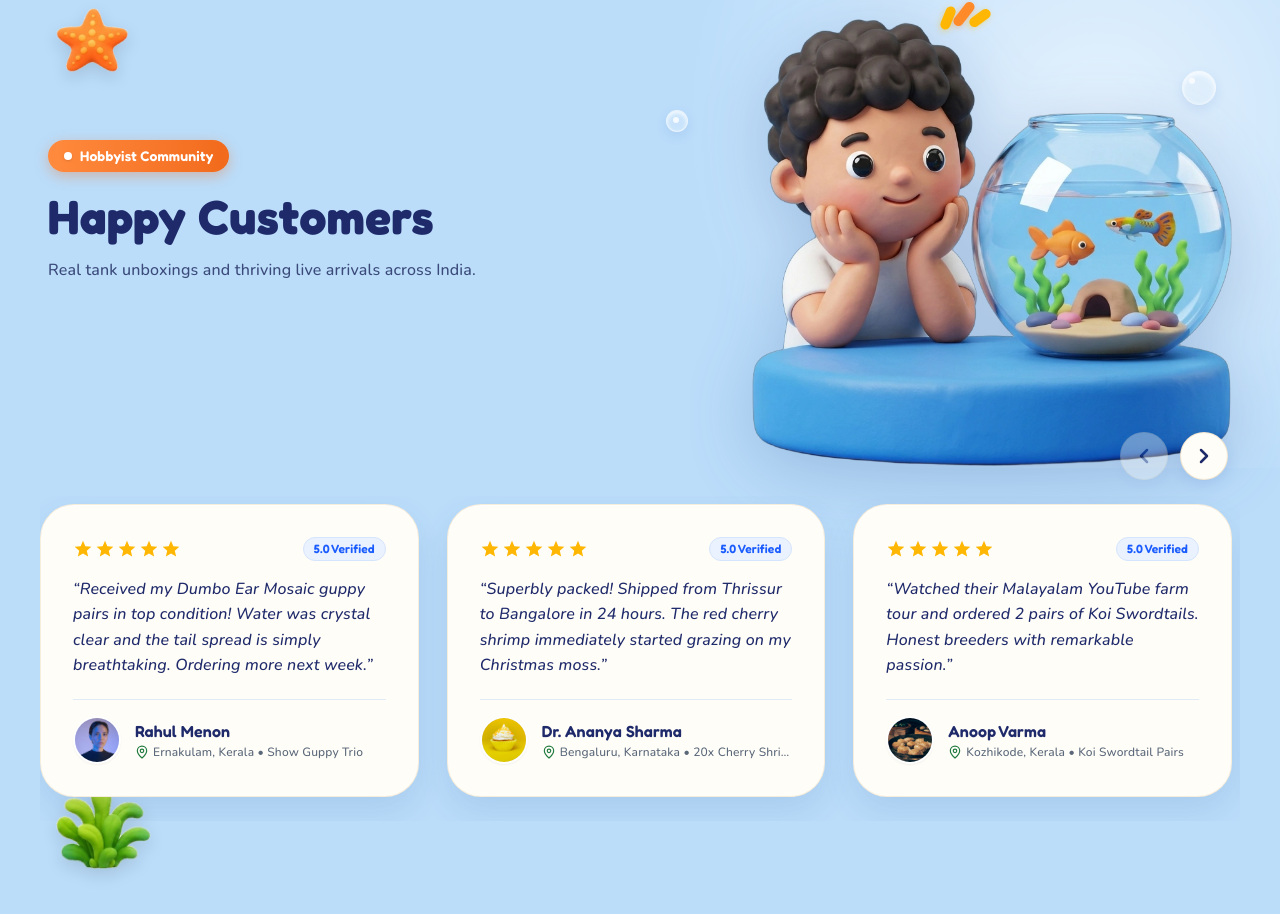
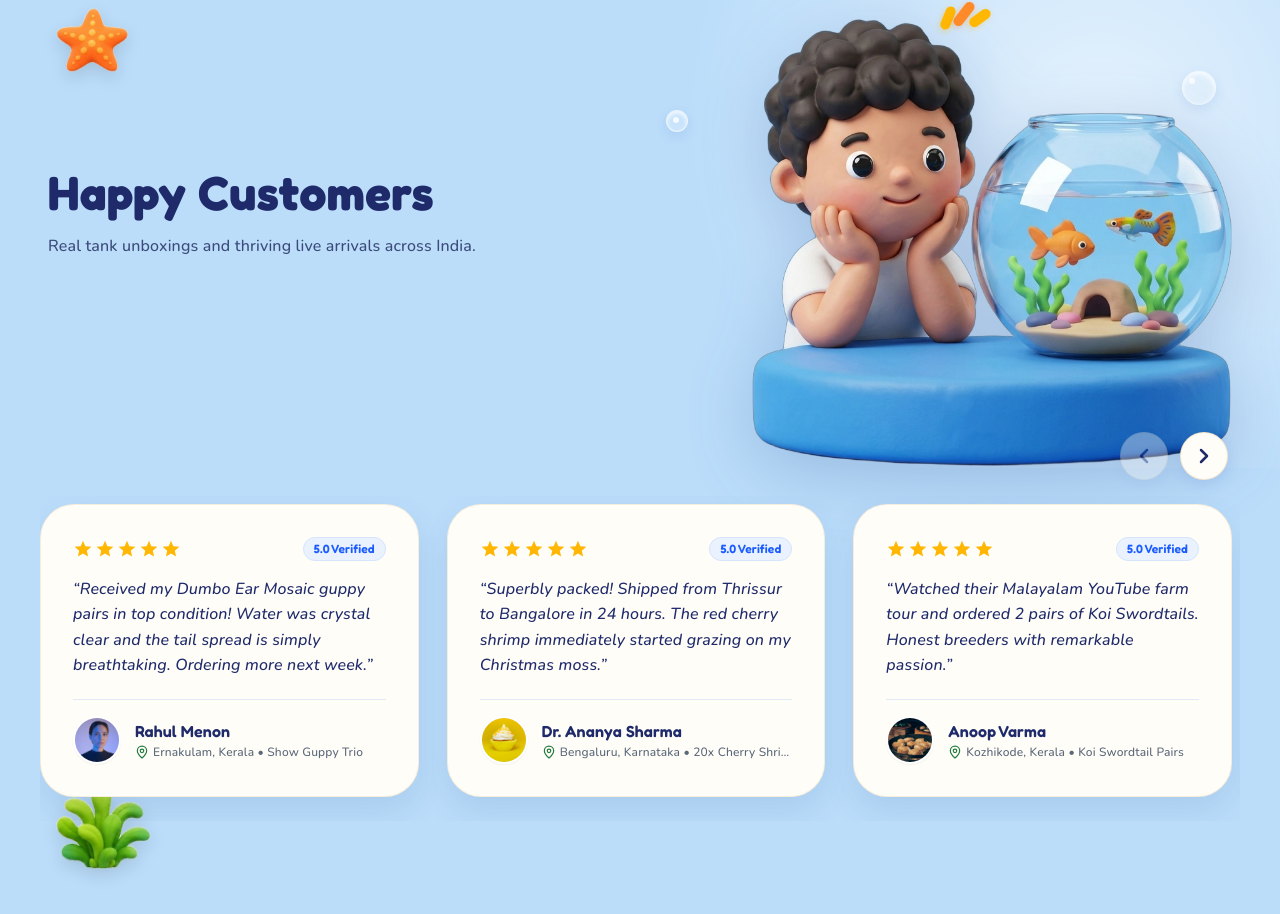
Before and after one commit to hashirkonnola2006-design/midhula-family-hut, a Next.js app: page / in a window 1280 px wide. Shown: the part 4191-5105 px from the top of the page. Built offline with nearby package versions, Linux system fonts and the light colour scheme; a web font is replaced by a local one.

Commit message:
Remove Hobbyist Community badge from Happy Customers section

```diff
--- a/components/sections/ReviewsSection.tsx
+++ b/components/sections/ReviewsSection.tsx
@@ -136,11 +136,7 @@ export function ReviewsSection({ lang }: ReviewsSectionProps) {
         <div className="grid grid-cols-1 lg:grid-cols-12 items-center gap-6 lg:gap-8 mb-6 sm:mb-8 lg:mb-10">
           {/* Header Left (7 cols on desktop) */}
           <div className="lg:col-span-7 flex flex-col items-start z-10 pt-2">
-            {/* Orange Pill Badge: "Hobbyist Community" */}
-            <div className="inline-flex items-center gap-2 px-4 py-1.5 rounded-full bg-gradient-to-r from-[#FF8A3D] to-[#F26A1B] text-white text-xs sm:text-sm font-extrabold shadow-[0_4px_14px_rgba(242,106,27,0.35)] mb-3 sm:mb-4 select-none">
-              <span className="w-2 h-2 rounded-full bg-white shadow-sm" />
-              <span>{lang === "en" ? "Hobbyist Community" : "ഉപഭോക്താക്കൾ പറയുന്നു"}</span>
-            </div>
+
 
             {/* Main Title: Solid Deep Navy, Bold Clamped */}
             <h2 className="text-4xl sm:text-6xl lg:text-[68px] xl:text-[76px] font-black text-[#1F2A6B] leading-[1.06] tracking-tight font-display mb-3">
```
